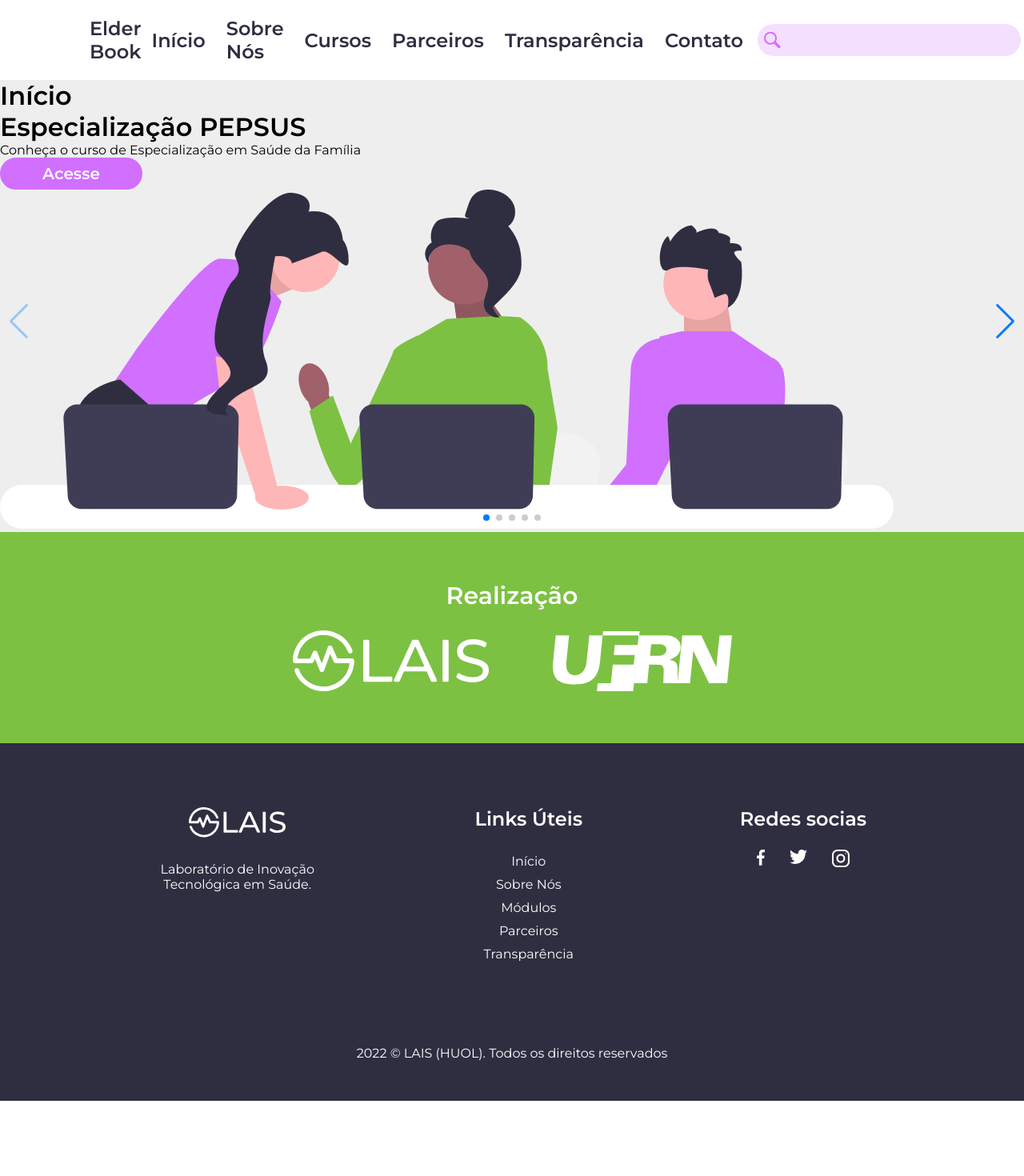
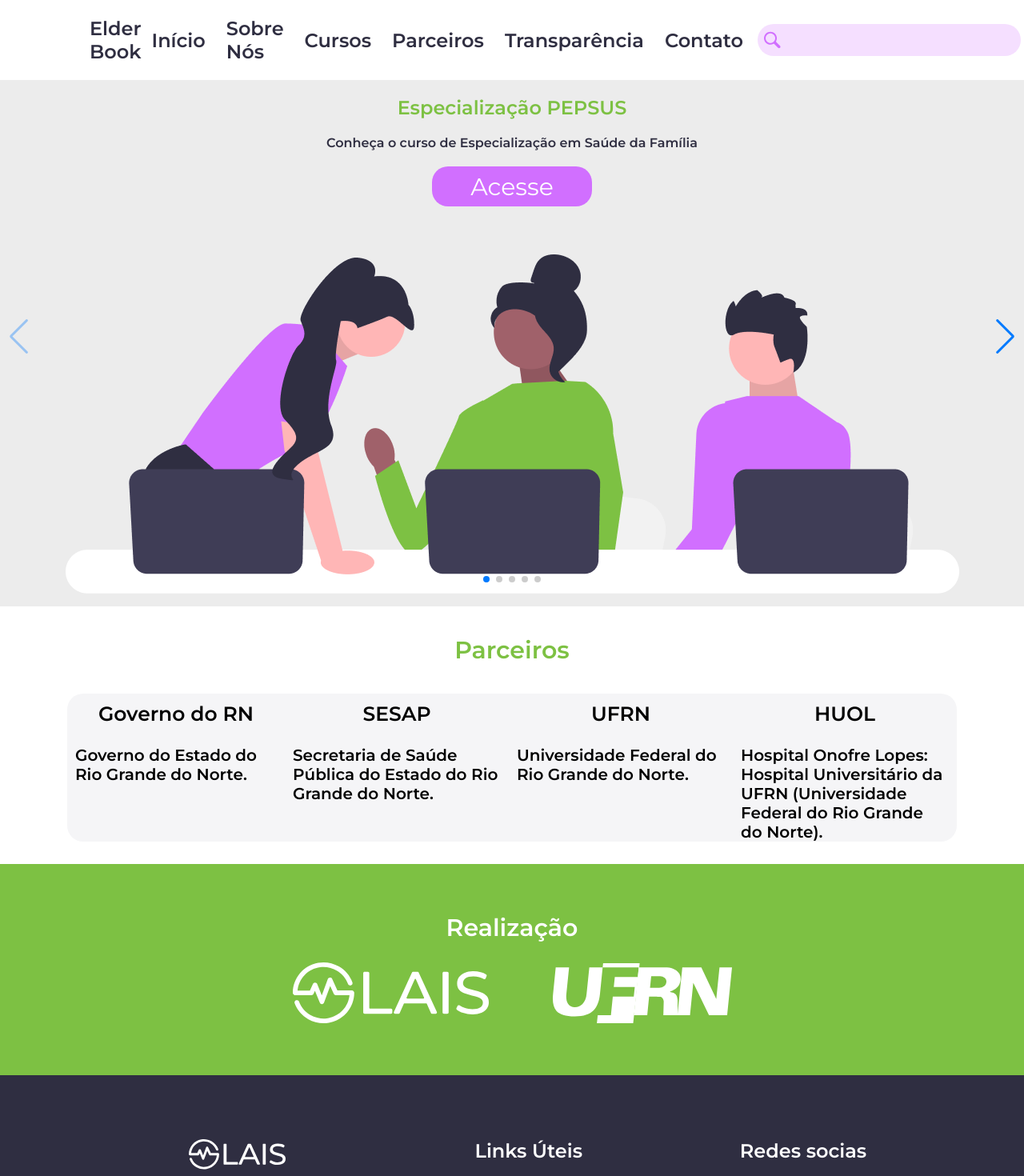
Before and after one commit to jonesns/elder-book, a Next.js app: page / in a window 1280 px wide. Shown: the top 1470 px of the page at 80% size. Before the commit the page ends 1376 px from the top, so only its background shows below. Built offline with nearby package versions, Linux system fonts and the light colour scheme.

Commit message:
Adicionado Parceiros em Home

```diff
--- a/src/components/Button.tsx
+++ b/src/components/Button.tsx
@@ -29,7 +29,7 @@
 export function ButtonAcesse(props: ButtonProps){
 
     return(
-        <button className={styles.button_cadastrar}>
+        <button className={styles.button_acesse}>
             {props.children}
         </button>
 
--- /dev/null
+++ b/src/components/Parceiros/index.tsx
@@ -0,0 +1,30 @@
+import styles from '../../styles/Parceiros.module.scss'
+
+export default function Parceiros() {
+
+    return (
+        <section className={styles.section}>
+            <div className={styles.container}>
+                <h1>Parceiros</h1>
+                <div className={styles.container_card}>
+                    <div>
+                        <h2>Governo do RN</h2>
+                        <p>Governo do Estado do Rio Grande do Norte.</p>
+                    </div>
+                    <div>
+                        <h2>SESAP</h2>
+                        <p>Secretaria de Saúde Pública do Estado do Rio Grande do Norte.</p>
+                    </div>
+                    <div>
+                        <h2>UFRN</h2>
+                        <p>Universidade Federal do Rio Grande do Norte.</p>
+                    </div>
+                    <div>
+                        <h2>HUOL</h2>
+                        <p>Hospital Onofre Lopes: Hospital Universitário da UFRN (Universidade Federal do Rio Grande do Norte). </p>
+                    </div>
+                </div>
+            </div>
+        </section>
+    );
+}
--- a/src/components/Slide/Slide.tsx
+++ b/src/components/Slide/Slide.tsx
@@ -1,7 +1,7 @@
 import { ButtonAcesse } from "../Button";
 import { SlideType } from "./types";
 import Image from "next/image";
-
+import styles from '../../styles/Slide.module.scss'
 
 interface SlideProps {
     slide: SlideType;
@@ -11,7 +11,7 @@
     const { title, about, link, image } = slide;
 
     return (
-        <div>
+        <div className={styles.container}>
             <h1>{title}</h1>
             <p>{about}</p>
             <ButtonAcesse link={link}>
--- a/src/pages/index.tsx
+++ b/src/pages/index.tsx
@@ -1,5 +1,6 @@
 import type { NextPage } from 'next'
 import Layout from '../components/Layout'
+import Parceiros from '../components/Parceiros'
 import { SlideSlider } from '../components/Slide/SlideCarrousel'
 import { slides_carrousel } from '../slides-mock.json'
 
@@ -12,8 +13,10 @@
       title='Elder Book'
       description={descriptionPage}>
       <main className='main-container'>
-        <h1>Início</h1>
-        <SlideSlider slides={slides_carrousel} />
+        <section className='slider'>
+          <SlideSlider slides={slides_carrousel} />
+        </section>
+        <Parceiros />
       </main>
     </Layout>
   )
--- a/src/styles/Button.module.scss
+++ b/src/styles/Button.module.scss
@@ -14,6 +14,19 @@
     background-color: #fff;
 }
 
+.button_acesse{
+    border: none;
+    text-decoration: none;
+    color: #fff;
+    font-size: 30px;
+    cursor: pointer;
+    border-radius: 20px;
+    width: 200px;
+    height: 50px;
+    background-color: $color-main;
+    margin-bottom: 2em;
+}
+
 .button_cadastrar{
     border-style: solid;
     border-color: $color-main;
--- /dev/null
+++ b/src/styles/Parceiros.module.scss
@@ -0,0 +1,67 @@
+.section {
+    display: flex;
+    justify-content: center;
+}
+.container {
+    display: flex;
+    flex-direction: column;
+
+    h1 {
+        padding: 1.2em;
+        text-align: center;
+        font-size: 30px;
+        font-weight: 600;
+        color: #7DC143;
+    }
+}
+
+.container_card {
+    display: flex;
+    flex-direction: row;
+    justify-content: center;
+    background-color: #F5F5F7;
+    border-radius: 20px;
+    margin-bottom: 5em;
+    max-width: 1112px;
+    max-height: 210px;
+
+    div {
+        display: flex;
+        flex-direction: column;
+        justify-content: flex-start;
+        align-items:center;
+        max-width: 280px;
+        padding: 0px 10px;
+
+        h2 {
+            font-size: 25px;
+            font-weight: 600;
+            color: #000;
+            padding-top: 10px;
+            padding-bottom: 1em;
+        }
+        p {
+            font-size: 20px;
+            font-weight: 600;
+            color: #000;
+        }
+    }
+}
+
+.cards {
+    display: flex;
+    flex-direction: column;
+    justify-content: center;
+
+    h2 {
+        font-size: 25px;
+        font-weight: 600;
+        color: #000;
+    }
+
+    p {
+        font-size: 20px;
+        font-weight: 600;
+        color: #000;
+    }
+}
--- a/src/styles/Slide.module.scss
+++ b/src/styles/Slide.module.scss
@@ -1,3 +1,19 @@
 .container {
-    background-color: #333;
+    display: flex;
+    flex-direction: column;
+    align-items: center;
+    flex-wrap: nowrap;
+
+    h1 {
+        font-size: 60;
+        color: #7dc143;
+        font-weight: 600;
+        margin: 20px 0px;
+    }
+    p {
+        font-size: 30;
+        color: #2f2e41;
+        font-weight: 600;
+        margin-bottom: 20px;
+    }
 }
--- a/src/styles/globals.scss
+++ b/src/styles/globals.scss
@@ -5,9 +5,17 @@
   font-family: 'Montserrat', Helvetica, sans-serif;
 }
 
-.main-container {
+.container {
   min-height: 50vh;
-  background-color: #eee;
+  background-color: rgb(245, 220, 140);
+}
+.main-container{
+  height: 980px;
+}
+
+.slider{
+  padding-bottom: 1em;
+  background-color: #ececec;
 }
 
 .swiper {
@@ -20,13 +28,13 @@
 }
 
 .swiper-pagination-bullet-active {
-  background-color: #718096
+  background-color: #0e65e7
 }
 
 .swiper-button-prev {
-  color: #718096
+  color: #00fc7e
 }
 
 .swiper-button-next {
-  color: #718096
+  color: #04f872
 }
```
